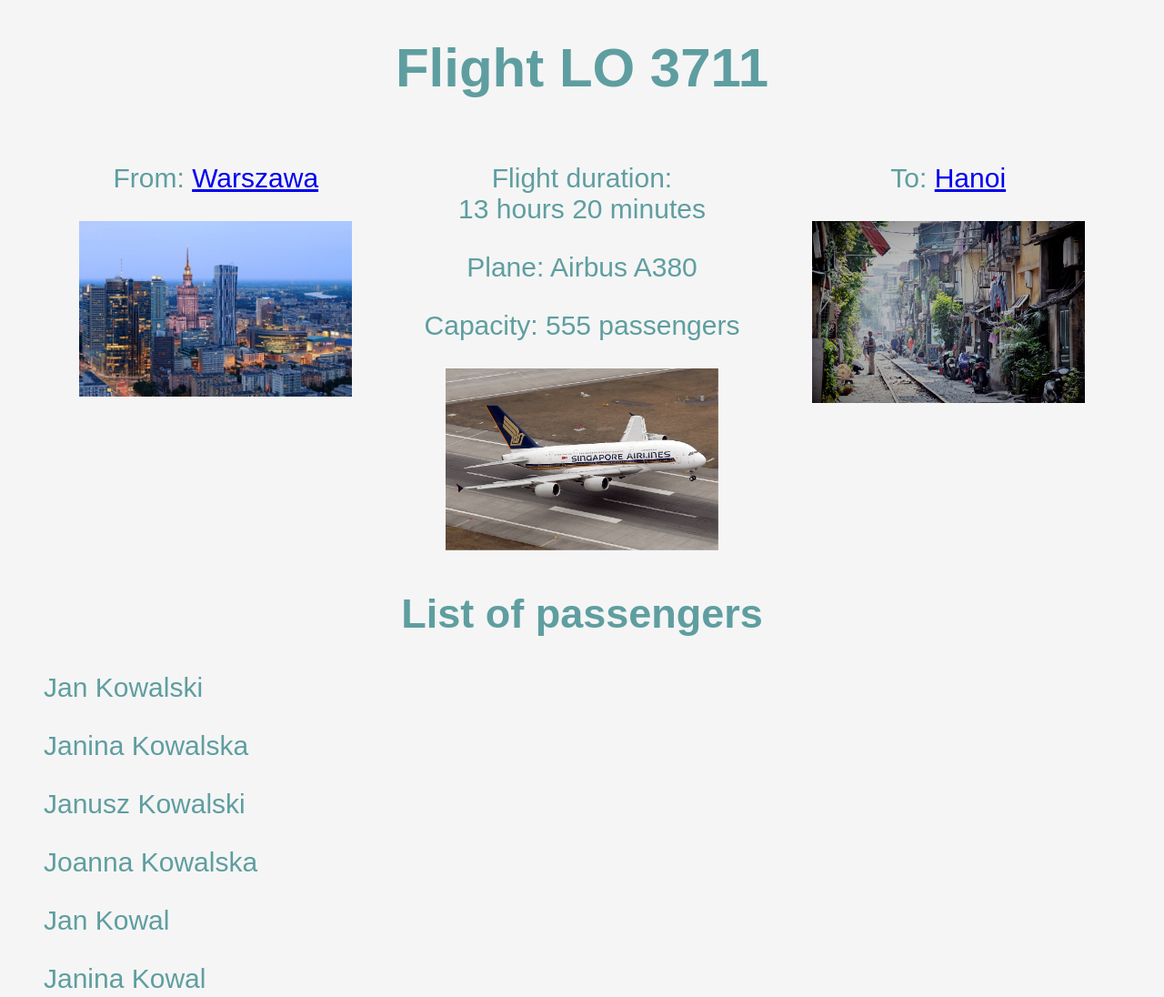
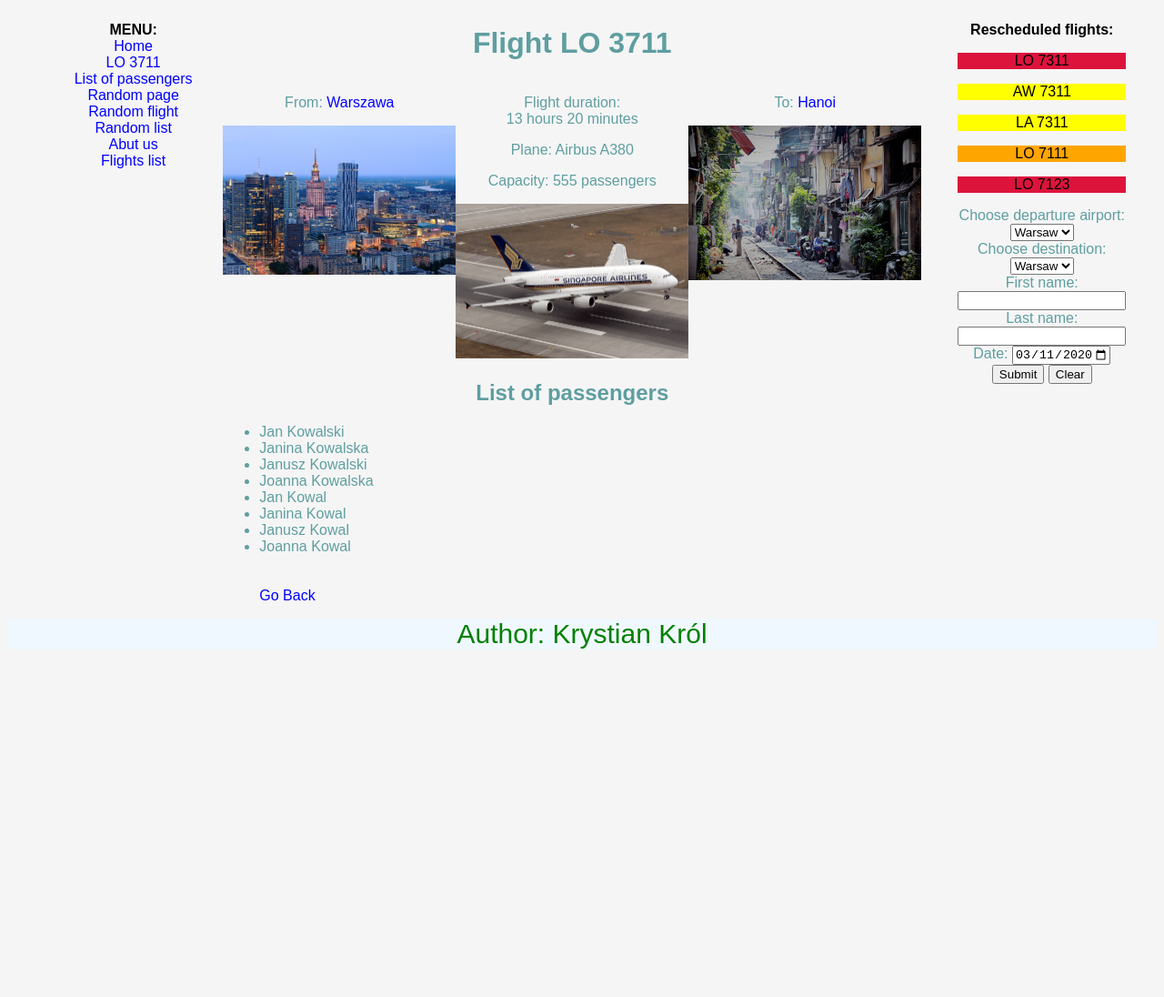
Before and after one commit to Krystian-Krol/www, a plain HTML site: page loty/flight.html in a window 1280 px wide. Shown: the top 1096 px of the page at 91% size. After the commit the page ends 800 px from the top, so only its background shows below. Drawn offline with Linux system fonts and the light colour scheme.

Commit message:
zadanie2

```diff
--- a/loty/flight.html
+++ b/loty/flight.html
@@ -1,5 +1,6 @@
 <!DOCTYPE html>
 <html>
+
 <head>
     <meta charset='utf-8'>
     <meta http-equiv='X-UA-Compatible' content='IE=edge'>
@@ -7,40 +8,119 @@
     <meta name='viewport' content='width=device-width, initial-scale=1'>
     <link rel='stylesheet' type='text/css' media='screen' href='main.css'>
 </head>
+
 <body>
+    <div class="along_desktop">
+        <div class="menu">
+            <ul aria-label="MENU:" style="list-style-type: none">
+                <li><a href="index.html">Home</a></li>
+                <li><a href="flight.html">LO 3711</a></li>
+                <li><a href="#passList">List of passengers</a></li>
+                <li><a href="index.html">Random page</a></li>
+                <li><a href="flight.html">Random flight</a></li>
+                <li><a href="#passList">Random list</a></li>
+                <li><a href="index.html">Abut us</a></li>
+                <li><a href="index.html">Flights list</a></li>
+            </ul>
+        </div>
+        <div class="along_tablet">
+            <div class="middle">
                 <h1>Flight LO 3711</h1>
-    <div class= "along">
-        <div class = "city">
-            <p>From: <a href = "https://pl.wikipedia.org/wiki/Warszawa">Warszawa</a></p>
-            <img src="Wwa.jpeg" alt="Warsaw photo" class = "logo">
-            <div id="cont_7d8eee74f0f7088030124658a6503baf"><script type="text/javascript" async src="https://www.theweather.com/wid_loader/7d8eee74f0f7088030124658a6503baf"></script></div>
+                <div class="along">
+                    <div class="city">
+                        <p>From: <a href="https://pl.wikipedia.org/wiki/Warszawa">Warszawa</a></p>
+                        <div id="hide">
+                            <img src="Wwa.jpeg" alt="Warsaw photo" class="logo">
+                            <div id="cont_7d8eee74f0f7088030124658a6503baf">
+                                <script type="text/javascript" async
+                                    src="https://www.theweather.com/wid_loader/7d8eee74f0f7088030124658a6503baf"></script>
                             </div>
-        <div class = "flight_info">
+                        </div>
+                    </div>
+                    <div class="flight_info">
                         <p>Flight duration:<br>13 hours 20 minutes</p>
                         <p>Plane: Airbus A380</p>
                         <p>Capacity: 555 passengers</p>
-            <img src="samolot.jpg" alt="Plane photo" class = "logo">
+                        <img src="samolot.jpg" alt="Plane photo" class="logo">
                     </div>
-        <div class = "city">
-            <p>To: <a href = "https://pl.wikipedia.org/wiki/Hanoi">Hanoi</a></p>
-            <img src="Hanoi.jpg" alt="Hanoi photo" class = "logo">
-            <div id="cont_7919db10720975e21fa105b11bfc7aa6"><script type="text/javascript" async src="https://www.theweather.com/wid_loader/7919db10720975e21fa105b11bfc7aa6"></script></div>
+                    <div class="city">
+                        <p>To: <a href="https://pl.wikipedia.org/wiki/Hanoi">Hanoi</a></p>
+                        <div id="hide">
+                            <img src="Hanoi.jpg" alt="Hanoi photo" class="logo">
+                            <div id="cont_7919db10720975e21fa105b11bfc7aa6">
+                                <script type="text/javascript" async
+                                    src="https://www.theweather.com/wid_loader/7919db10720975e21fa105b11bfc7aa6"></script>
                             </div>
                         </div>
-    <h2>List of passengers</h2>
+                    </div>
+                </div>
+                <h2><a name="passList">List of passengers</a></h2>
                 <div style="text-align: left;">
-        <ul>Jan Kowalski</ul>
-        <ul>Janina Kowalska</ul>
-        <ul>Janusz Kowalski</ul>
-        <ul>Joanna Kowalska</ul>
-        <ul>Jan Kowal</ul>
-        <ul>Janina Kowal</ul>
-        <ul>Janusz Kowal</ul>
-        <ul>Joanna Kowal</ul>
+                    <ul>
+                        <li>Jan Kowalski</li>
+                        <li>Janina Kowalska</li>
+                        <li>Janusz Kowalski</li>
+                        <li>Joanna Kowalska</li>
+                        <li>Jan Kowal</li>
+                        <li>Janina Kowal</li>
+                        <li>Janusz Kowal</li>
+                        <li>Joanna Kowal</li>
+                        </ol>
+                        <br><br>
                         <a href="javascript:history.back()">Go Back</a>
+                </div>
+            </div>
+            <div class="right_menu">
+                <ul aria-label="Rescheduled flights:" style="list-style-type: none">
+                    <li>
+                        <p id="canceled">LO 7311</p>
+                    </li>
+                    <li>
+                        <p id="delayed">AW 7311</p>
+                    </li>
+                    <li>
+                        <p id="delayed">LA 7311</p>
+                    </li>
+                    <li>
+                        <p id="late">LO 7111</p>
+                    </li>
+                    <li>
+                        <p id="canceled">LO 7123</p>
+                    </li>
+                    <form action="flight.html">
+
+                        <label for="from">Choose departure airport:</label><br>
+                        <select id="from" name="from">
+                            <option value="Warsaw">Warsaw</option>
+                            <option value="Hanoi">Hanoi</option>
+                        </select> <br>
+
+                        <label for="to">Choose destination:</label><br>
+                        <select id="to" name="to">
+                            <option value="Warsaw">Warsaw</option>
+                            <option value="Hanoi">Hanoi</option>
+                        </select><br>
+
+                        <label for="fname">First name:</label><br>
+                        <input type="text" id="fname" name="fname"><br>
+                        <label for="lname">Last name:</label><br>
+                        <input type="text" id="lname" name="lname"><br>
+
+                        <label for="start">Date:</label>
+                        <input type="date" id="start" name="trip-start" value="2020-03-11" min="2020-03-11"
+                            max="2023-12-31"><br>
+                        <input type="submit" value="Submit">
+                        <input type="reset" value="Clear">
+                    </form>
+                </ul>
+            </div>
+
+
+        </div>
     </div>
 </body>
 <footer>
     Author: Krystian Król
 </footer>
+
 </html>
--- a/loty/main.css
+++ b/loty/main.css
@@ -3,7 +3,6 @@ body {
     background-color:whitesmoke;
     color:cadetblue;
     font-family: sans-serif;
-    font-size: 30px;
     position: relative;
 }
 footer {
@@ -11,7 +10,6 @@ footer {
     color: green;
     font-family: sans-serif;
     font-size: 30px;
-    text-align: left;
 }
 table,td,th {
     padding: 20px;
@@ -43,7 +41,7 @@ table,td,th {
 }
 
 .logo {
-    max-width: 300px;
+    max-width: 20vw;
     height: auto;
 }
 
@@ -55,3 +53,66 @@ table,td,th {
     display: flex;
     justify-content: space-evenly;
 }
+
+/*---------------------------*/
+
+@media screen and (min-width: 800px) {
+.along_desktop {
+    display: flex;
+    justify-content: space-evenly;
+}
+}
+@media screen and (min-width: 600px) {
+    .along_tablet {
+        display: flex;
+        justify-content: space-evenly;
+    }
+    }
+
+.middle {
+    display: inline;
+}
+
+.menu {
+    display: inline;
+}
+.right_menu {
+    display: inline;
+}
+
+@media screen and (max-width: 600px) {
+    #hide {
+        display: none;
+    }
+}
+
+/* ---------- */
+ul:before {
+    content: attr(aria-label);
+    color: black;
+    font-size: auto;
+    font-weight: bold;
+}
+
+a {
+    text-decoration: none;
+}
+
+a:link, a:visited {
+    color: blue;
+}
+
+#canceled {
+    background-color: crimson;
+    color: black;
+}
+
+#delayed {
+    background-color: yellow;
+    color: black;
+}
+
+#late {
+    background-color: orange;
+    color: black;
+}
```
Lines whose indentation alone changed are shown as unchanged.
